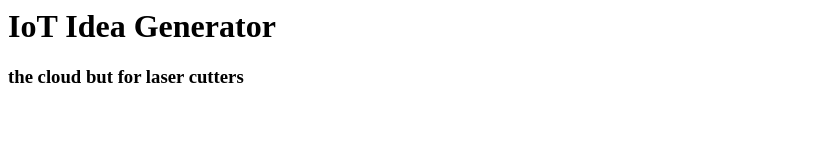
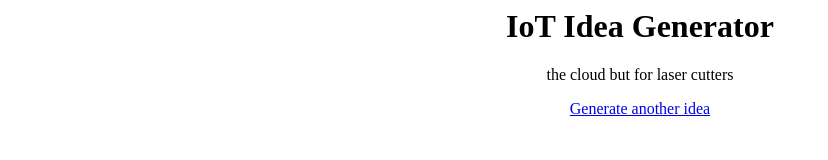
Before and after one commit to dweaver/iot-idea-generator, a website: page index.html in a window 1280 px wide. Shown: the whole page, without its empty margins (0-828 px from the left). Drawn offline with Linux system fonts and the light colour scheme.

Commit message:
center text

```diff
--- /dev/null
+++ b/ideas.css
@@ -0,0 +1,12 @@
+#idea {
+  text-align: center;
+}
+
+h1 {
+  text-align: center;
+}
+
+p {
+  vertical-align: middle;
+  text-align: center;
+}
--- a/index.html
+++ b/index.html
@@ -1,7 +1,13 @@
 <html>
+  <head>
+    <link rel="stylesheet" type="text/css" href="ideas.css" media="screen" />
+  </head>
   <body>
-    <h1>IoT Idea Generator</h1>
-    <h3 id="project"></h3>
+    <div id="idea">
+      <h1>IoT Idea Generator</h1>
+      <p id="project"></p>
+      <a href="/">Generate another idea</a>
+    </div>
     <script src="/bower_components/jquery/dist/jquery.min.js"></script>
     <script src="/bower_components/pluralize/pluralize.js"></script>
     <script src="/generator.js"></script>
```
